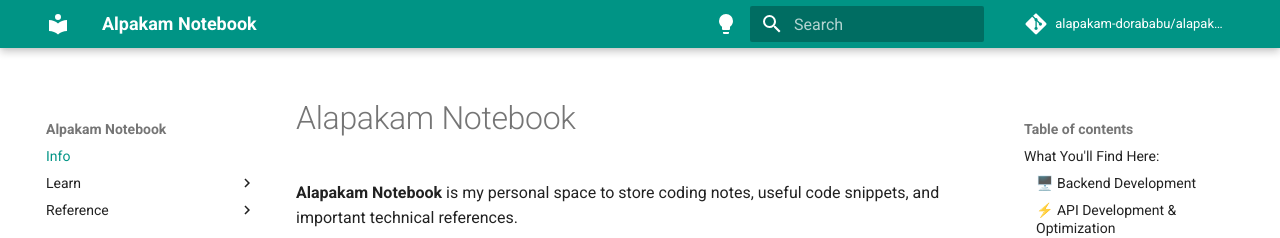
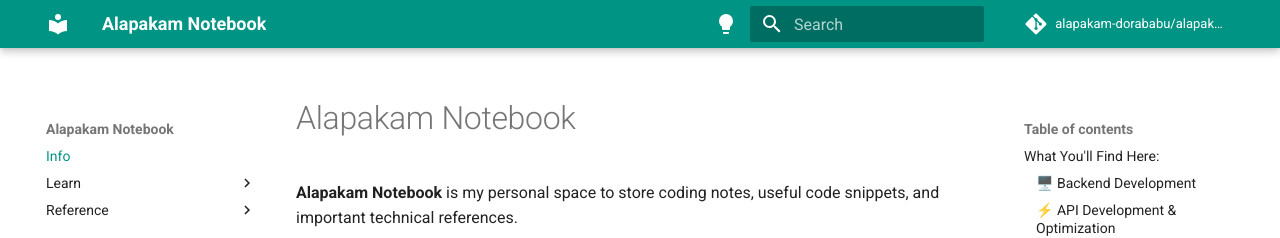
Before and after one commit to alapakam-dorababu/alapakam-notebook, an MkDocs documentation site: the page built from docs/index.md, in a window 1280 px wide. Shown: the top 238 px of the page. Built offline with MkDocs 1.6.1 and Material for MkDocs 9.7.7, drawn with Linux system fonts in a browser that asks for light colours; comment, search, counter and statistics services are not loaded.

Commit message:
site config changes

```diff
--- a/mkdocs.yml
+++ b/mkdocs.yml
@@ -1,13 +1,13 @@
 # Project information
-site_name: Alpakam Notebook
-site_url: https://alapakam-dorababu.github.io
+site_name: Alapakam Notebook
+site_url: https://alapakam-dorababu.github.io/alapakam-notebook
 site_author: Alapakam Dorababu
 site_description: >-
   Alapakam Notebook is my personal space to store coding notes, useful code snippets, and important technical references.
 
 # Repository
-repo_name: alapakam-dorababu/alapakam-dorababu.github.io
-repo_url: https://github.com/alapakam-dorababu/alapakam-dorababu.github.io
+repo_name: alapakam-dorababu/alapakam-notebook
+repo_url: https://github.com/alapakam-dorababu/alapakam-notebook
 
 # Copyright
 copyright: |
```
Also changed, not shown: README.md (+1 -1 lines).
